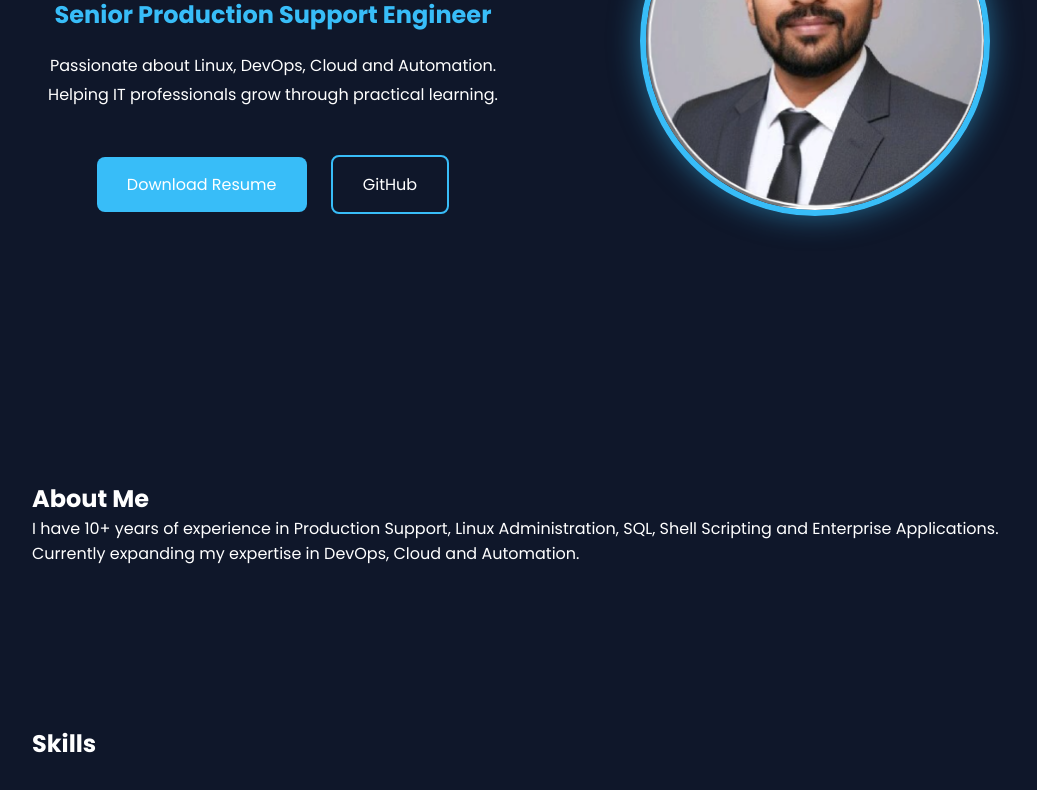
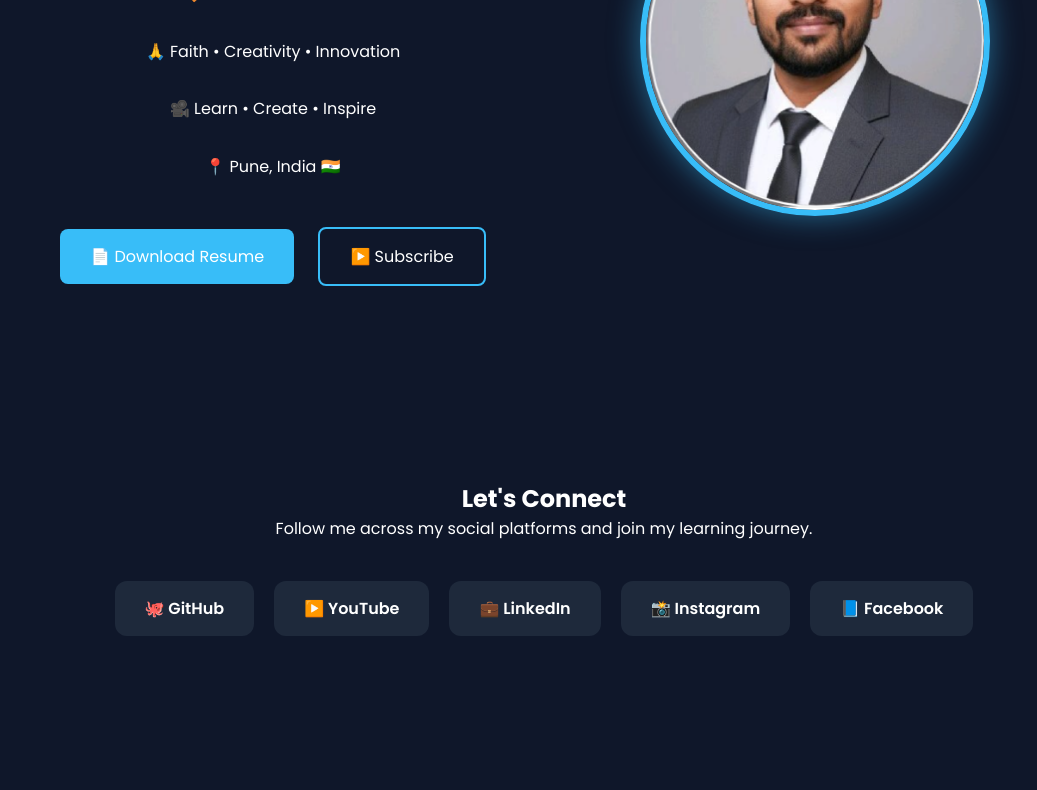
Before and after one commit to sravis/sravis.github.io, a plain HTML site: page index.html in a window 1280 px wide. Shown: the part 394-1184 px from the top of the page, without its empty margins (96-1133 px from the left). Drawn offline with Linux system fonts and the light colour scheme.

Commit message:
Updated personal branding and social links

```diff
--- a/index.html
+++ b/index.html
@@ -1,27 +1,33 @@
 <!DOCTYPE html>
 <html lang="en">
+
 <head>
 
     <meta charset="UTF-8">
     <meta name="viewport" content="width=device-width, initial-scale=1.0">
+
     <title>Ravi Shivange | Portfolio</title>
 
     <link rel="stylesheet" href="style.css">
 
     <link rel="preconnect" href="https://fonts.googleapis.com">
 
-    <link href="https://fonts.googleapis.com/css2?family=Poppins:wght@300;400;600;700&display=swap" rel="stylesheet">
-    <link rel="stylesheet" href="https://cdnjs.cloudflare.com/ajax/libs/font-awesome/6.6.0/css/all.min.css">
+    <link href="https://fonts.googleapis.com/css2?family=Poppins:wght@300;400;600;700&display=swap"
+        rel="stylesheet">
+
+    <link rel="stylesheet"
+        href="https://cdnjs.cloudflare.com/ajax/libs/font-awesome/6.6.0/css/all.min.css">
+
 </head>
 
 <body>
 
+    <!-- ================= NAVBAR ================= -->
+
     <nav>
 
         <div class="logo">
-
             Ravi Shivange
-
         </div>
 
         <ul>
@@ -32,11 +38,13 @@
 
             <li><a href="#skills">Skills</a></li>
 
-        <li><a href="#contact">Contact</a></li>
+            <li><a href="#social">Connect</a></li>
 
         </ul>
 
     </nav>
+
+    <!-- ================= HERO ================= -->
 
     <section class="hero">
 
@@ -46,24 +54,33 @@
 
             <h1>Ravi Shivange</h1>
 
-<h2>Senior Production Support Engineer</h2>
+            <h2>🤖 AI Creator | 💻 Tech Explorer</h2>
 
             <p>
 
-Passionate about Linux, DevOps, Cloud and Automation.
-Helping IT professionals grow through practical learning.
+                🏏 Cricket Enthusiast <br><br>
+
+                🙏 Faith • Creativity • Innovation <br><br>
+
+                🎥 Learn • Create • Inspire <br><br>
+
+                📍 Pune, India 🇮🇳
 
             </p>
 
             <div class="buttons">
 
-<a href="#" class="btn">Download Resume</a>
+                <a href="#" class="btn">
 
-<a href="https://github.com/sravis"
+                    📄 Download Resume
+
+                </a>
+
+                <a href="https://www.youtube.com/@OfficialRiseWithRavi"
                     target="_blank"
                     class="btn btn2">
 
-GitHub
+                    ▶️ Subscribe
 
                 </a>
 
@@ -79,21 +96,76 @@ GitHub
 
     </section>
 
+    <!-- ================= SOCIAL ================= -->
+
+    <section id="social">
+
+        <h2>Let's Connect</h2>
+
+        <p>
+
+            Follow me across my social platforms and join my learning journey.
+
+        </p>
+
+        <div class="social-links">
+
+            <a href="https://github.com/sravis" target="_blank">
+
+                🐙 GitHub
+
+            </a>
+
+            <a href="https://www.youtube.com/@OfficialRiseWithRavi" target="_blank">
+
+                ▶️ YouTube
+
+            </a>
+
+            <a href="https://www.linkedin.com/in/er-ravi-shivange-145194102/" target="_blank">
+
+                💼 LinkedIn
+
+            </a>
+
+            <a href="https://www.instagram.com/ravirajshivange/" target="_blank">
+
+                📸 Instagram
+
+            </a>
+
+            <a href="https://www.facebook.com/rshivange/" target="_blank">
+
+                📘 Facebook
+
+            </a>
+
+        </div>
+
+    </section>
+
+    <!-- ================= ABOUT ================= -->
+
     <section id="about">
 
         <h2>About Me</h2>
 
         <p>
 
-I have 10+ years of experience in Production Support,
+            I am Ravi Shivange, a passionate IT professional with 10+ years of experience in
+            Production Support, Linux Administration, SQL, Shell Scripting and Enterprise
+            Applications.
 
-Linux Administration, SQL, Shell Scripting and Enterprise Applications.
+            <br><br>
 
-Currently expanding my expertise in DevOps, Cloud and Automation.
+            Currently exploring AI, DevOps, Cloud Computing and Automation while creating
+            educational content to help others learn and grow.
 
         </p>
 
     </section>
+
+    <!-- ================= SKILLS ================= -->
 
     <section id="skills">
 
@@ -103,7 +175,7 @@ Currently expanding my expertise in DevOps, Cloud and Automation.
 
             <div class="card">Linux</div>
 
-<div class="card">Shell</div>
+            <div class="card">Shell Scripting</div>
 
             <div class="card">SQL</div>
 
@@ -113,28 +185,25 @@ Currently expanding my expertise in DevOps, Cloud and Automation.
 
             <div class="card">AWS</div>
 
+            <div class="card">DevOps</div>
+
+            <div class="card">AI</div>
+
         </div>
 
     </section>
 
-<section id="contact">
+    <!-- ================= FOOTER ================= -->
 
-<h2>Contact</h2>
-
-<p>Email : ravi.shivange2142@gmail.com</p>
+    <footer>
 
         <p>
 
-GitHub :
-<a href="https://github.com/sravis" target="_blank">
-
-github.com/sravis
-
-</a>
+            © 2026 Ravi Shivange | Designed & Built with ❤️
 
         </p>
 
-</section>
+    </footer>
 
     <script src="script.js"></script>
 
--- a/style.css
+++ b/style.css
@@ -222,3 +222,79 @@ border:6px solid #38bdf8;
 box-shadow:0 0 30px rgba(56,189,248,.5);
 
 }
+
+.social-links{
+
+margin-top:40px;
+
+display:flex;
+
+justify-content:center;
+
+gap:20px;
+
+flex-wrap:wrap;
+
+}
+
+.social-links a{
+
+text-decoration:none;
+
+padding:15px 25px;
+
+background:#1e293b;
+
+color:white;
+
+border-radius:10px;
+
+transition:.3s;
+
+font-weight:600;
+
+}
+
+.social-links a:hover{
+
+background:#38bdf8;
+
+transform:translateY(-5px);
+
+}
+
+#social{
+
+padding:80px 10%;
+text-align:center;
+
+}
+
+.social-links{
+
+display:flex;
+justify-content:center;
+gap:20px;
+flex-wrap:wrap;
+margin-top:40px;
+
+}
+
+.social-links a{
+
+padding:15px 30px;
+text-decoration:none;
+color:white;
+background:#1e293b;
+border-radius:12px;
+transition:.3s;
+font-weight:600;
+
+}
+
+.social-links a:hover{
+
+background:#38bdf8;
+transform:translateY(-6px);
+
+}
```
Lines whose indentation alone changed are shown as unchanged.
